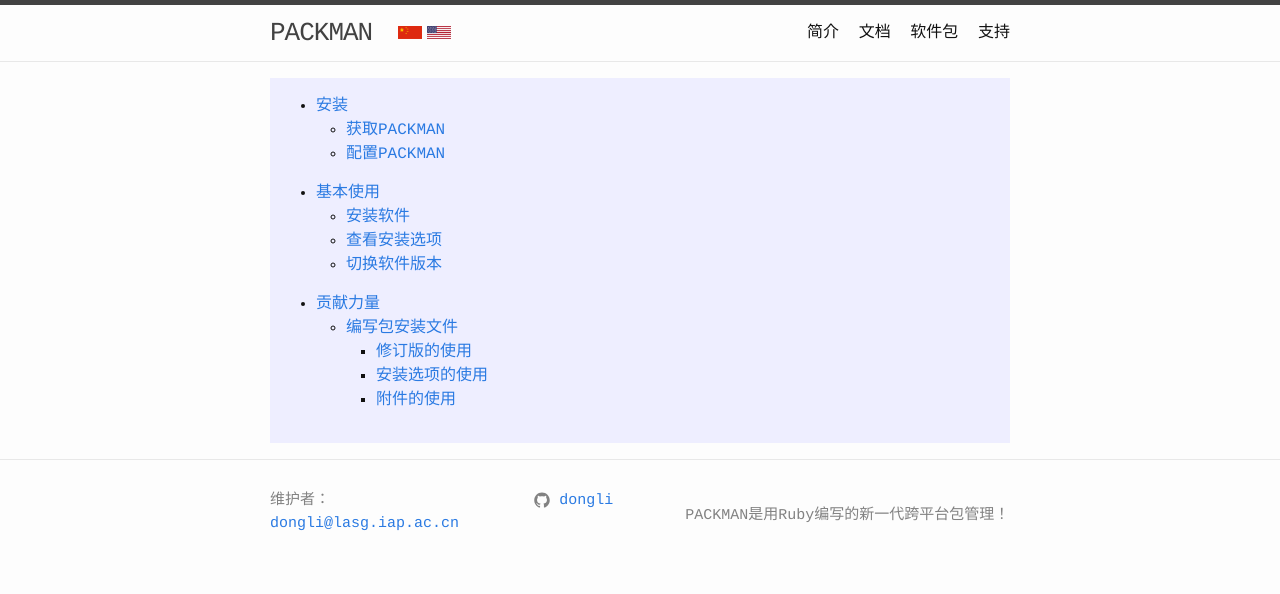
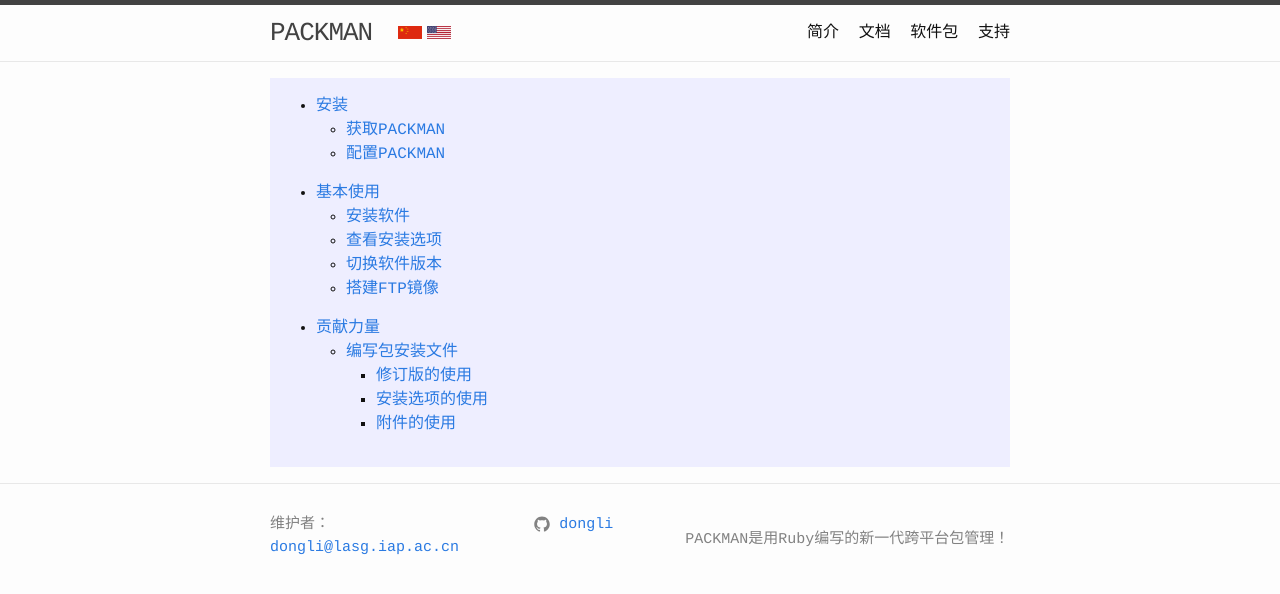
Before and after one commit to dongli/legacy-packman, a Jekyll site: the page built from zh/documentation.html, in a window 1280 px wide. Shown: the top 594 px of the page. Built offline with Jekyll 4.4.1, drawn with Linux system fonts in a browser that asks for light colours.

```diff
--- a/zh/documentation.html
+++ b/zh/documentation.html
@@ -6,24 +6,25 @@ tags: nav
 ---
 <div class="toc">
 	<ul>
-		<li><a href="/packman/zh/installation.html">安装</a></li>
+		<li><a href="{{ site.baseurl }}/zh/installation.html">安装</a></li>
 		<ul>
-			<li><a href="/packman/zh/installation.html#获取PACKMAN">获取PACKMAN</a></li>
-			<li><a href="/packman/zh/installation.html#配置PACKMAN">配置PACKMAN</li>
+			<li><a href="{{ site.baseurl }}/zh/installation.html#获取PACKMAN">获取PACKMAN</a></li>
+			<li><a href="{{ site.baseurl }}/zh/installation.html#配置PACKMAN">配置PACKMAN</li>
 		</ul>
-		<li><a href="/packman/zh/basic_usage.html">基本使用</a></li>
+		<li><a href="{{ site.baseurl }}/zh/basic_usage.html">基本使用</a></li>
 		<ul>
-			<li><a href="/packman/zh/basic_usage.html#安装软件">安装软件</a></li>
-			<li><a href="/packman/zh/basic_usage.html#查看安装选项">查看安装选项</a></li>
-			<li><a href="/packman/zh/basic_usage.html#切换软件版本">切换软件版本</a></li>
+			<li><a href="{{ site.baseurl }}/zh/basic_usage.html#安装软件">安装软件</a></li>
+			<li><a href="{{ site.baseurl }}/zh/basic_usage.html#查看安装选项">查看安装选项</a></li>
+			<li><a href="{{ site.baseurl }}/zh/basic_usage.html#切换软件版本">切换软件版本</a></li>
+			<li><a href="{{ site.baseurl }}/zh/basic_usage.html#搭建FTP镜像">搭建FTP镜像</a></li>
 		</ul>
-		<li><a href="/packman/zh/contribution.html">贡献力量</a></li>
+		<li><a href="{{ site.baseurl }}/zh/contribution.html">贡献力量</a></li>
 		<ul>
-			<li><a href="/packman/zh/contribution.html#编写包安装文件">编写包安装文件</a></li>
+			<li><a href="{{ site.baseurl }}/zh/contribution.html#编写包安装文件">编写包安装文件</a></li>
 			<ul>
-				<li><a href="/packman/zh/contribution.html#修订版的使用">修订版的使用</a></li>
-				<li><a href="/packman/zh/contribution.html#安装选项的使用">安装选项的使用</a></li>
-				<li><a href="/packman/zh/contribution.html#附件的使用">附件的使用</a></li>
+				<li><a href="{{ site.baseurl }}/zh/contribution.html#修订版的使用">修订版的使用</a></li>
+				<li><a href="{{ site.baseurl }}/zh/contribution.html#安装选项的使用">安装选项的使用</a></li>
+				<li><a href="{{ site.baseurl }}/zh/contribution.html#附件的使用">附件的使用</a></li>
 			</ul>
 		</ul>
 	</ul>
--- a/zh/todo.html
+++ b/zh/todo.html
@@ -11,8 +11,9 @@ category: zh
 		<li><strike>为包安装类（PACKMAN::Package）加入修改版（revision）属性，方便更新安装过程后，用户可以重新安装包</strike></li>
 		<li><strike>简化包安装类中的一些常用函数，如prefix</strike></li>
 		<li>当更新了一个包后，之前安装的依赖该包的包也需要被更新！</li>
+		<li>完成FTP镜像服务器的发现功能</li>
 		<li>增加提取包依赖关系的函数，包括向上向下</li>
-		<li>支持可移动的安装目录，即可以随意移动已经安装好的软件包（reallocatable），但是似乎Valgrind不支持。。</li>
+		<li>支持可移动的安装目录，即可以随意移动已经安装好的软件包（relocatable），但是似乎Valgrind不支持。。</li>
 		<li>提供软件包在各个系统上的预编译包，避免重复编译</li>
 		<li>增加更多错误判断，因为系统环境变化多端</li>
 		<li>追踪每个包安装的文件</li>
```
Also changed, not shown: zh/basic_usage.html (+27 -0 lines).
